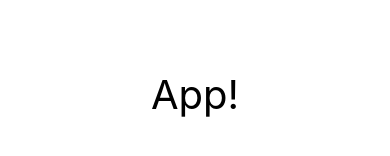
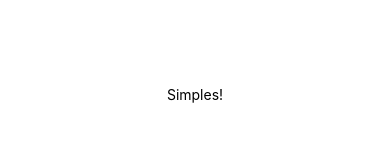
Before and after one commit to natanlf/exercicio1-fundamentos-react, a React Native app: screen / in a window 390 px wide. Shown: the part 328-484 px from the top of the page. Built offline with nearby package versions, Linux system fonts and the light colour scheme.

Commit message:
Componente baseado em funcao

```diff
--- a/index.js
+++ b/index.js
@@ -4,7 +4,7 @@
  */
 
 import {AppRegistry} from 'react-native';
-import App from './App';
+import App from './src/App';
 import {name as appName} from './app.json';
 
 AppRegistry.registerComponent(appName, () => App);
--- a/App.js
+++ b/src/App.js
@@ -1,14 +1,15 @@
 import React, { Component } from 'react'
 import { View, Text, StyleSheet } from 'react-native'
+import Simples from './componentes/Simples'
 
 //esse componente está sendo usado dentro do index.js, por isso precisamos exportar
 export default class App extends Component {
 
   //reder() é a função responsável por renderizar a tela
-  render(){
+  render(){ //Simples é o nome do componente que criamos e foi chamado dentro de View
     return (
       <View style={styles.container}>
-        <Text style={styles.f20}>App!</Text>
+        <Simples/>
       </View>
     )
   }
@@ -20,8 +21,5 @@ const styles = StyleSheet.create({ //objeto com todos os estilos
     flex: 1,
     justifyContent: 'center',
     alignItems: 'center',
-  },
-  f20: {
-    fontSize: 40
   }
 })
--- /dev/null
+++ b/src/componentes/Simples.js
@@ -0,0 +1,7 @@
+import React from 'react'
+import { Text } from 'react-native'
+
+//componente baseado em função, vamos importar esse componente no app.js
+export default function() {
+    return <Text>Simples!</Text>
+}
```
